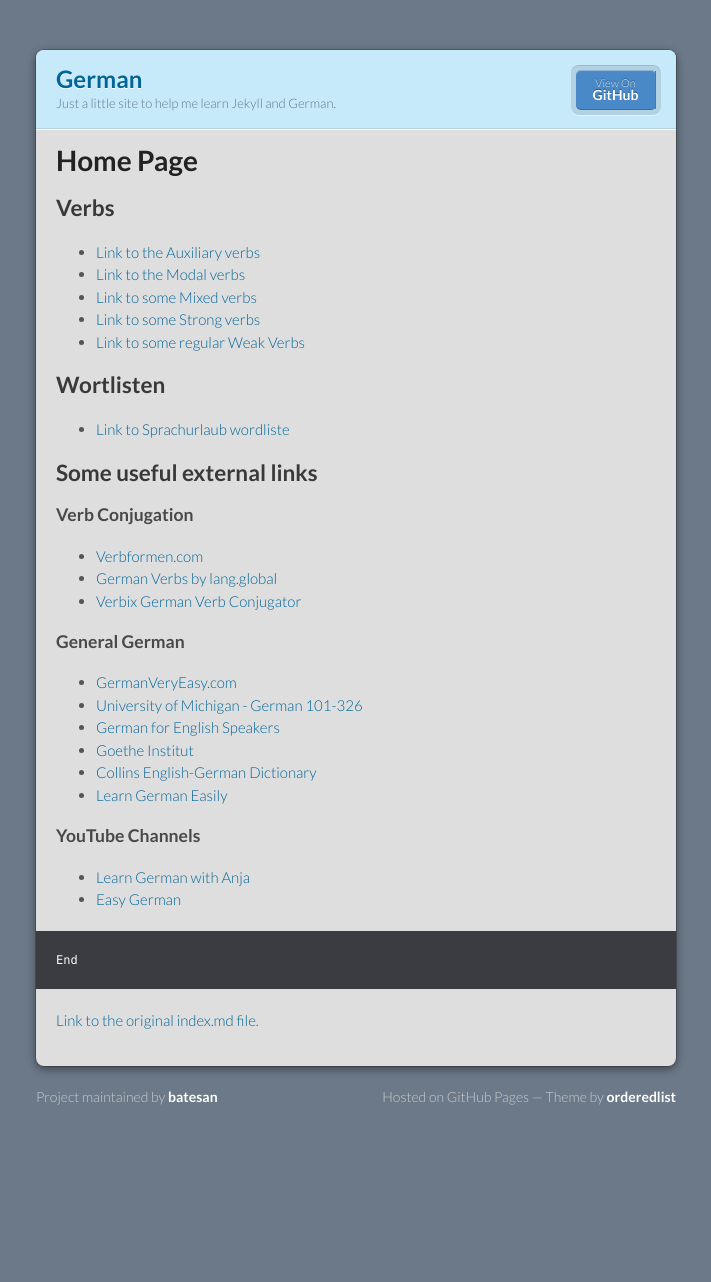
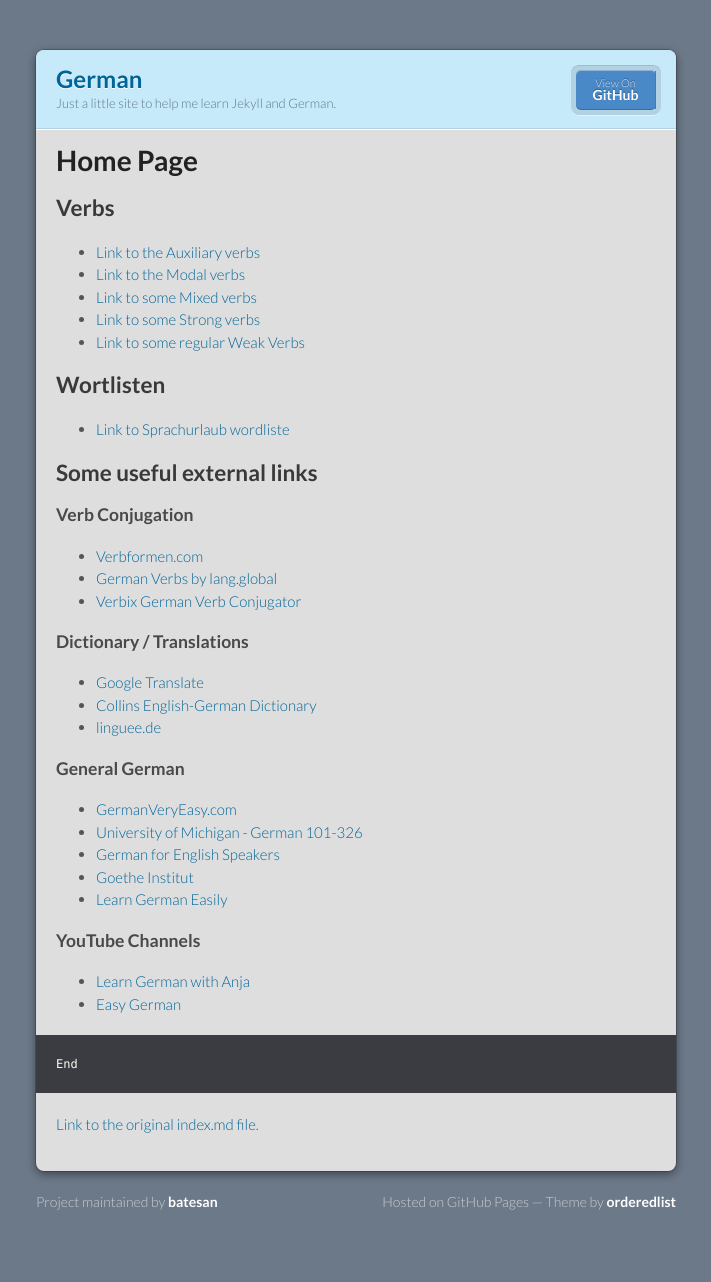
Before and after one commit to batesan/german, a Jekyll site: the page built from index.md, in a window 1280 px wide. Shown: the whole page, without its empty margins (284-995 px from the left). Built offline with Jekyll 4.4.1, drawn with Linux system fonts in a browser that asks for light colours; our own code applies the rules of GitHub Pages for plain Markdown files; before the commit the page ends 1177 px from its top, so only the background shows below that.

Commit message:
Update index.md

```diff
--- a/index.md
+++ b/index.md
@@ -24,13 +24,18 @@ layout: default
 - [German Verbs by lang.global](https://germanverbs.lang.global/)
 - [Verbix German Verb Conjugator](http://www.verbix.com/languages/german.html)
 
+### Dictionary / Translations
+
+- [Google Translate](https://translate.google.com/?hl=en&sl=en&tl=de)
+- [Collins English-German Dictionary](https://www.collinsdictionary.com/dictionary/english-german)
+- [linguee.de](https://www.linguee.de/deutsch-englisch)
+
 ### General German
 
 - [GermanVeryEasy.com](https://www.germanveryeasy.com)
 - [University of Michigan - German 101-326](https://www.lsa.umich.edu/german/hmr/index.html)
 - [German for English Speakers](http://germanforenglishspeakers.com/)
 - [Goethe Institut](https://www.goethe.de/en/index.html)
-- [Collins English-German Dictionary](https://www.collinsdictionary.com/dictionary/english-german)
 - [Learn German Easily](https://learn-german-easily.com/)
 
 ### YouTube Channels
```
